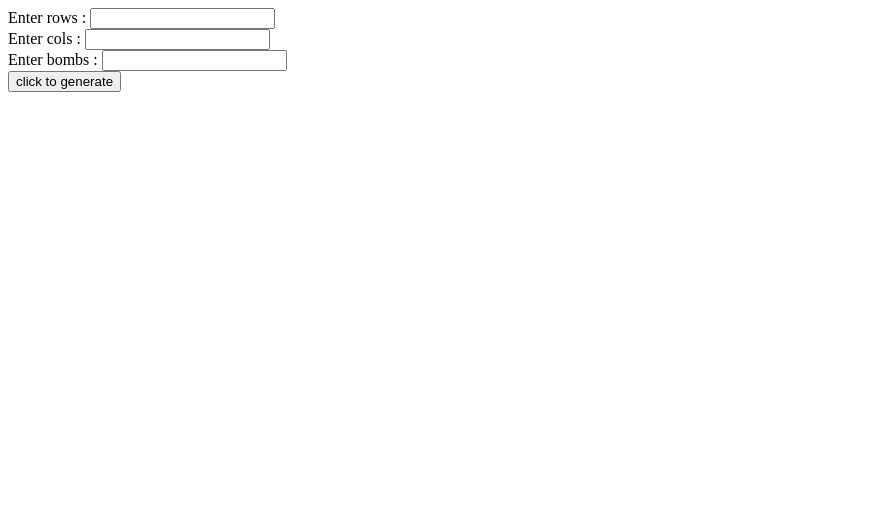
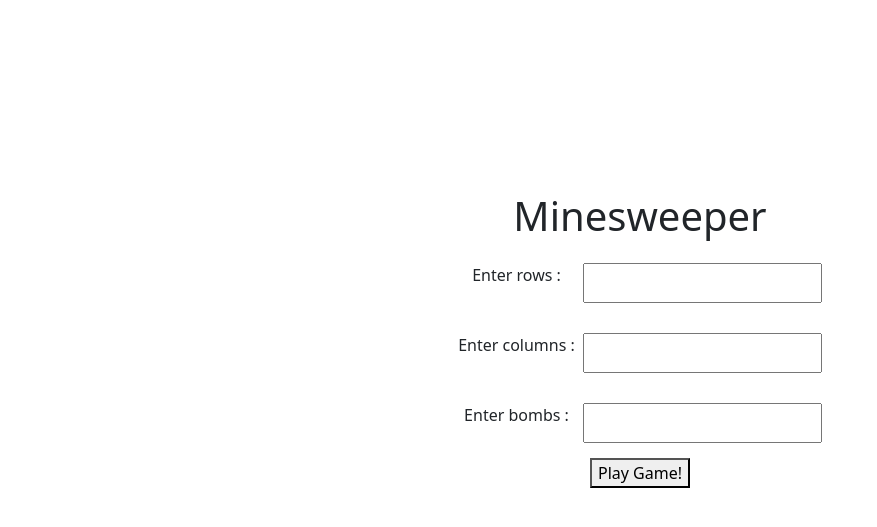
Before and after one commit to AnakinTrotter/minesweeper-engine, a Django app: page / in a window 1280 px wide. Shown: the top 527 px of the page, without its empty margins (0-877 px from the left). Run offline with Django 4.2, Linux system fonts and the light colour scheme.

Commit message:
create basic front end for game

```diff
--- a/minesweeper/minesweeper_app/static/style.css
+++ b/minesweeper/minesweeper_app/static/style.css
@@ -24,3 +24,27 @@
     /* background-color: red; */
     aspect-ratio: 1;
 }
+
+#start-screen{
+    width: 100%;
+    padding-top: 15%;
+    margin: auto;
+}
+
+#start-screen div {
+    display: flex;
+    justify-content: center;
+    align-content: space-between;
+    padding: 15px;
+    width: 100%;
+}
+#start-screen div p{
+    width: 10%;
+}
+#centered-container{
+    display: flex;
+    justify-content: center;
+    align-items: center;
+    text-align: center;
+    min-height: 100vh;
+}
--- a/minesweeper/minesweeper_app/templates/index.html
+++ b/minesweeper/minesweeper_app/templates/index.html
@@ -1,14 +1,26 @@
 {% load static %}
 {% block content %}
+<link rel="stylesheet" href="https://cdn.jsdelivr.net/npm/bootstrap@5.1.3/dist/css/bootstrap.min.css" integrity="sha384-1BmE4kWBq78iYhFldvKuhfTAU6auU8tT94WrHftjDbrCEXSU1oBoqyl2QvZ6jIW3" crossorigin="anonymous">
+<link rel="stylesheet" href="{% static './style.css' %}">
 
-<link rel="stylesheet" href="{% static './style.css' %}">
-<form action="generate-grid" method="post">
-    <!-- change type later? -->
-    {% csrf_token %}
-    Enter rows : <input type = "text" name = "row-input"><br>
-    Enter cols : <input type = "text" name = "col-input"><br>
-    Enter bombs : <input type = "text" name = "bomb-input"><br>
-    <button type= "submit">click to generate</button>
-</form>
-
+<div class = "text-center" id = "start-screen">
+    <h1>Minesweeper</h1>
+    <form action="generate-grid" method="post">
+        <!-- change type later? -->
+        {% csrf_token %}
+        <div>
+            <p>Enter rows :&ensp;</p>
+            <input type = "text" name = "row-input">
+        </div>
+        <div>
+            <p>Enter columns :&ensp;</p>
+            <input type = "text" name = "col-input">
+        </div>
+        <div>
+            <p> Enter bombs :&ensp;</p>
+            <input type = "text" name = "bomb-input">
+        </div>
+        <button type= "submit">Play Game!</button>
+    </form>
+</div>
 {% endblock %}
```
Also changed, not shown: minesweeper/minesweeper_app/templates/grid.html (+7 -5 lines).
